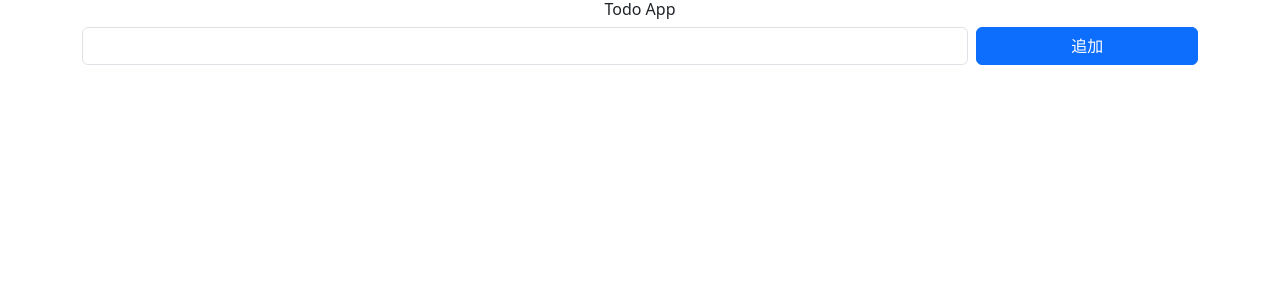
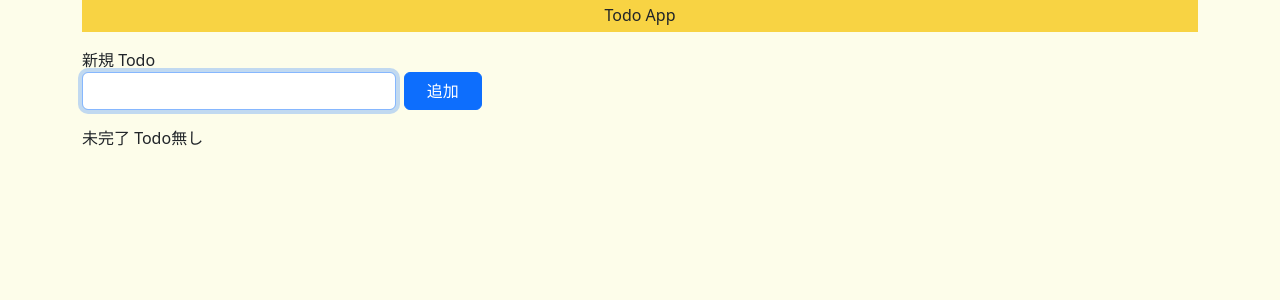
Before and after one commit to Latiler/todo-app, a Nuxt app: page / in a window 1280 px wide. Shown: the top 300 px of the page. Built offline with nearby package versions, Linux system fonts and the light colour scheme.

Commit message:
見た目の調整。簡単なドキュメントの追加。

```diff
--- a/App.vue
+++ b/App.vue
@@ -5,7 +5,13 @@
         </header>
 
         <main>
-            <TodoAdditionForm :todo-store="todoStore" />
+            <div class="mt-3">
+                <TodoAdditionForm :todo-store="todoStore" />
+            </div>
+
+            <div class="mt-3">
+                <TodoList :todo-store="todoStore" />
+            </div>
         </main>
     </div>
 </template>
@@ -13,15 +19,40 @@
 <script setup lang="ts">
 import "bootstrap/dist/css/bootstrap.min.css";
 import TodoAdditionForm from "./components/TodoAdditionForm.vue";
+import TodoList from "./components/TodoList.vue";
 import { useTodoStore } from "./store/todo";
 
 const todoStore = useTodoStore();
 </script>
 
 <style>
-header h1 {
-    width: 100%;
-    text-align: center;
-    font-size: medium;
+:root {
+    --back-color: #fdfdea;
+    --header-color: #f8d343;
+    --menu-bar-color: #ad9570;
+    --side-bar-color: #d5ebf2;
+    --content-color: #ffffff;
+    --footer-color: #ad9570;
+    --accent-color: #7abfd6;
+    --border-color: #575757;
+}
+
+body {
+    background-color: var(--back-color);
+
+    & header {
+        background-color: var(--header-color);
+        display: flex;
+        justify-content: center;
+        align-items: center;
+
+        min-height: 2em;
+
+        & h1 {
+            text-align: center;
+            font-size: medium;
+            margin-bottom: 0px;
+        }
+    }
 }
 </style>
--- a/components/TodoAdditionForm.vue
+++ b/components/TodoAdditionForm.vue
@@ -1,8 +1,12 @@
 <template>
-    <div class="todo-input-div">
-        <input v-model="todoText" class="form-control" />
+    <div id="todo-addition-form-div">
+        <div>新規 Todo</div>
 
-        <button class="btn btn-primary" @click="handleTodoAddition">追加</button>
+        <div class="todo-input-div">
+            <input v-model="todoText" class="form-control" @keypress="handleKeyPress" autofocus />
+
+            <button class="btn btn-primary" @click="handleTodoAddition">追加</button>
+        </div>
     </div>
 </template>
 
@@ -20,6 +24,17 @@ const props = defineProps({
 const todoText = ref("");
 
 /**
+ * タスク内容入力欄にて、キーが押された際の処理。
+ * エンターキーであれば、追加ボタンと同等の処理をします。
+ */
+function handleKeyPress(ev: KeyboardEvent) {
+    if (ev.key !== "Enter") {
+        return;
+    }
+    handleTodoAddition();
+}
+
+/**
  * 新しくtodoを追加します。
  */
 function handleTodoAddition() {
@@ -33,6 +48,10 @@ function handleTodoAddition() {
 </script>
 
 <style>
+#todo-addition-form-div {
+    max-width: 400px;
+}
+
 .todo-input-div {
     display: grid;
     grid-template-columns: 4fr 1fr;
--- a/components/TodoList.vue
+++ b/components/TodoList.vue
@@ -44,20 +44,10 @@ defineProps({
 table.table {
     width: auto;
 
-    & thead tr th {
-        text-align: center;
-        vertical-align: middle;
-        background-color: var(--accent-color);
-    }
-
+    & thead tr th,
     & tbody tr td {
         text-align: center;
         vertical-align: middle;
-        background-color: var(--content-color);
-    }
-
-    & tbody tr:nth-of-type(2n) td {
-        background-color: var(--side-bar-color);
     }
 
     & .large-checkbox {
@@ -65,7 +55,7 @@ table.table {
     }
 }
 
-.no-data {
+.no-todo {
     width: 100%;
     height: 5em;
 
--- a/components/todoList/CompletedTable.vue
+++ b/components/todoList/CompletedTable.vue
@@ -1,6 +1,6 @@
 <template>
     <div class="todo-table-wrapper">
-        <table class="table table-bordered">
+        <table id="complated-table" class="table table-bordered table-striped">
             <thead>
                 <tr>
                     <th>レ</th>
@@ -38,6 +38,7 @@ const props = defineProps({
 
 /**
  * 「未完了」「完了済み」を切り替えるチェックボックスがクリックされた際の処理です。
+ * @param id
  */
 function handleCompletedToggle(id: number) {
     props.todoStore?.toggleCompleted(id);
--- a/components/todoList/IncompleteTable.vue
+++ b/components/todoList/IncompleteTable.vue
@@ -1,6 +1,6 @@
 <template>
     <div class="todo-table-wrapper">
-        <table class="table table-bordered">
+        <table id="incomplete-table" class="table table-bordered">
             <thead>
                 <tr>
                     <th>レ</th>
@@ -61,3 +61,19 @@ function handleDelete(id: number) {
     props.todoStore?.removeTodo(id);
 }
 </script>
+
+<style>
+table#incomplete-table {
+    & thead tr th {
+        background-color: var(--accent-color);
+    }
+
+    & tbody tr td {
+        background-color: var(--content-color);
+    }
+
+    & tbody tr:nth-of-type(2n) td {
+        background-color: var(--side-bar-color);
+    }
+}
+</style>
```
Also changed, not shown: 1 other file (tests, documents, lock files or other folders).
